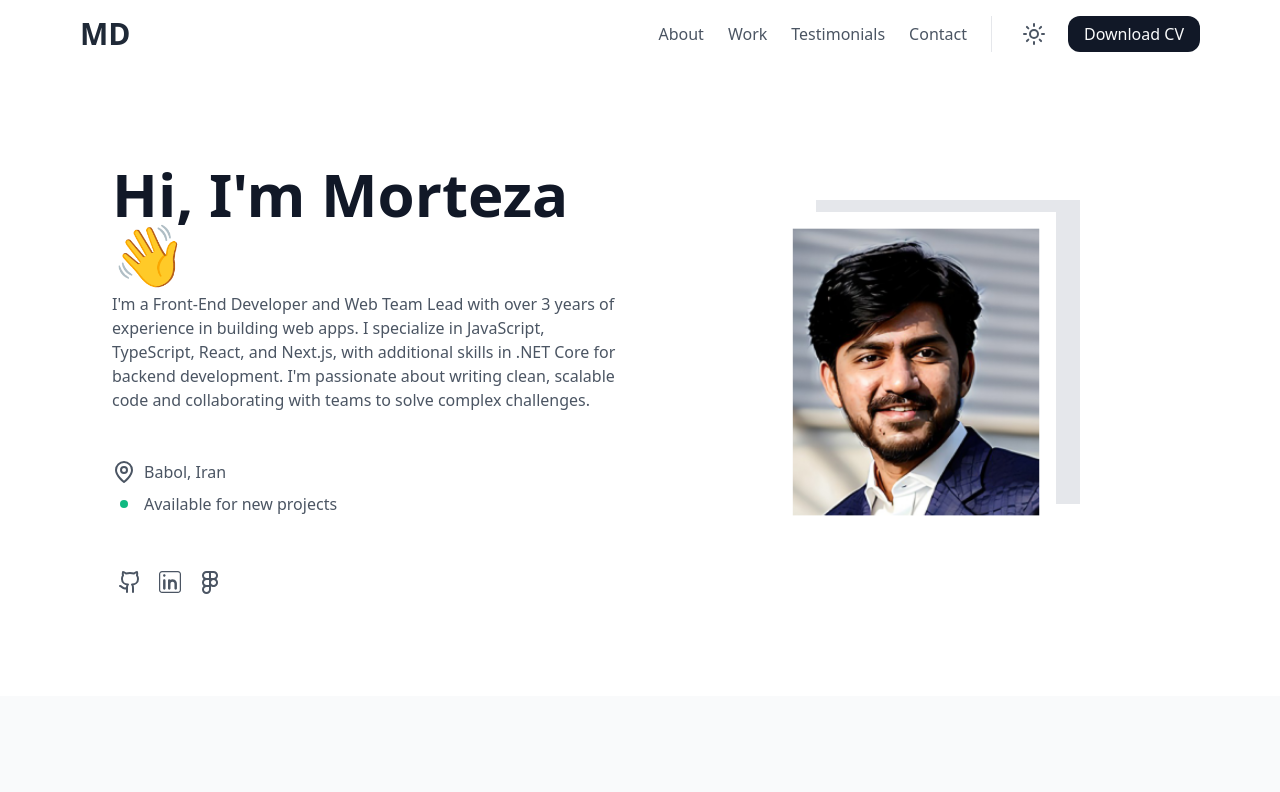
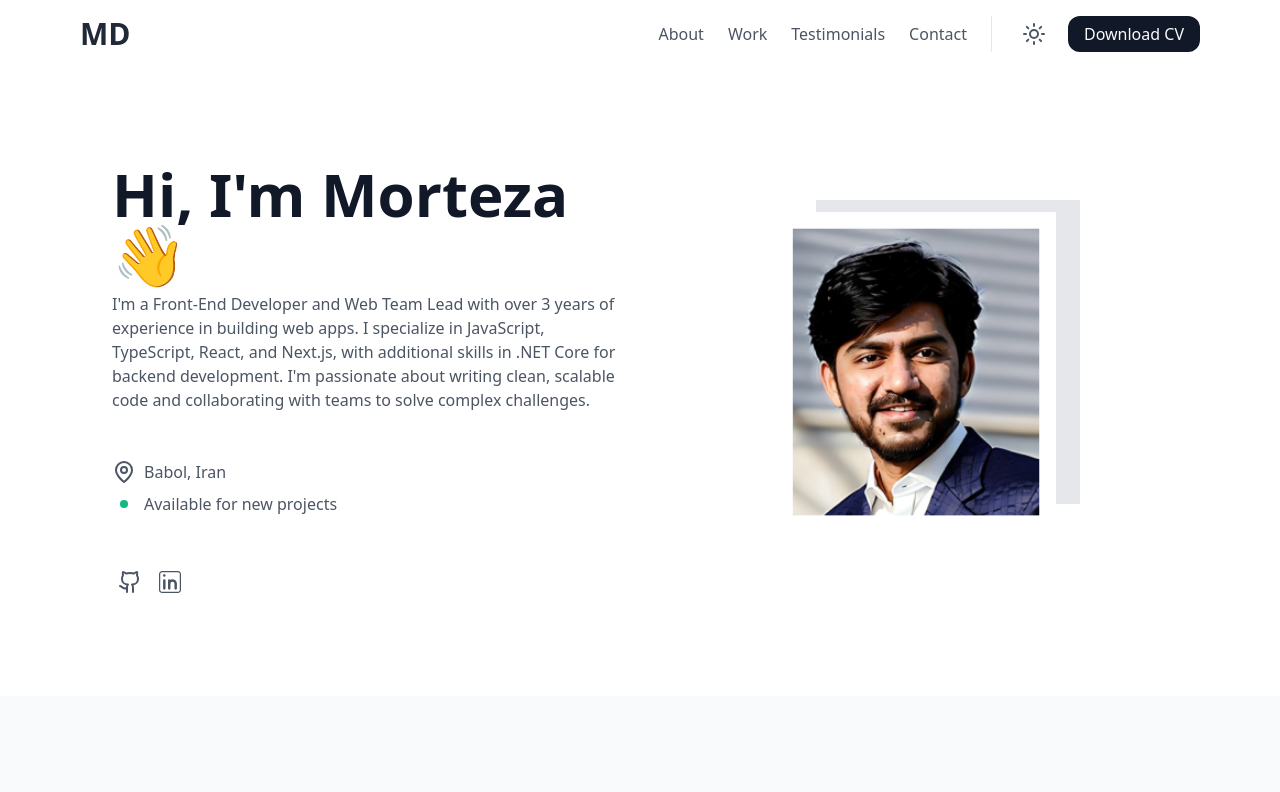
Before and after one commit to githubmor/portfolio, a Next.js app: page / in a window 1280 px wide. Shown: the top 792 px of the page. Built offline with nearby package versions, Linux system fonts and the light colour scheme.

Commit message:
add hero link

```diff
--- a/app/(sections)/contact-me/index.tsx
+++ b/app/(sections)/contact-me/index.tsx
@@ -30,7 +30,7 @@ function ContactMe() {
             <span className="text-gray-900 font-semibold text-lg">
               pc2man@gmail.com
             </span>
-            <IconButton onClick={() => console.log("copy")}>
+            <IconButton href="">
               <CopyIcon />
             </IconButton>
           </div>
@@ -39,7 +39,7 @@ function ContactMe() {
             <span className="text-gray-900 font-semibold text-lg">
               +98 9119010041
             </span>
-            <IconButton onClick={() => console.log("copy")}>
+            <IconButton href="">
               <CopyIcon />
             </IconButton>
           </div>
@@ -51,13 +51,13 @@ function ContactMe() {
             </span>
             <div className="w-full flex flex-col justify-center items-center gap-4">
               <div className="flex items-center gap-1">
-                <IconButton>
+                <IconButton href="">
                   <GithubIcon />
                 </IconButton>
-                <IconButton>
+                <IconButton href="">
                   <LinkedinIcon />
                 </IconButton>
-                <IconButton>
+                <IconButton href="">
                   <FigmaIcon />
                 </IconButton>
               </div>
--- a/app/(sections)/hero/desc/index.tsx
+++ b/app/(sections)/hero/desc/index.tsx
@@ -1,8 +1,5 @@
-import IconButton from "../../../components/icon-button";
-import FigmaIcon from "./figma-icon";
-import GithubIcon from "./github-icon";
-import LinkedinIcon from "./linkedin-icon";
 import MarkerIcon from "../marker-icon";
+import Links from "./links";
 
 function Desc() {
   return (
@@ -31,17 +28,7 @@ function Desc() {
           <span className="text-base">Available for new projects</span>
         </div>
       </div>
-      <div className="flex gap-1 text-gray-600">
-        <IconButton>
-          <GithubIcon />
-        </IconButton>
-        <IconButton>
-          <LinkedinIcon />
-        </IconButton>
-        <IconButton>
-          <FigmaIcon />
-        </IconButton>
-      </div>
+      <Links />
     </div>
   );
 }
--- /dev/null
+++ b/app/(sections)/hero/desc/links.tsx
@@ -0,0 +1,22 @@
+import IconButton from "@/app/components/icon-button";
+// import FigmaIcon from "./figma-icon";
+import GithubIcon from "./github-icon";
+import LinkedinIcon from "./linkedin-icon";
+
+function Links() {
+  return (
+    <div className="flex gap-1 text-gray-600">
+      <IconButton href="https://github.com/githubmor">
+        <GithubIcon />
+      </IconButton>
+      <IconButton href="http://www.linkedin.com/in/morteza-darzi">
+        <LinkedinIcon />
+      </IconButton>
+      {/* <IconButton href="">
+        <FigmaIcon />
+      </IconButton> */}
+    </div>
+  );
+}
+
+export default Links;
--- a/app/components/icon-button/index.tsx
+++ b/app/components/icon-button/index.tsx
@@ -1,21 +1,25 @@
-'use client'
+"use client";
+import Link from "next/link";
 import { MouseEvent, ReactNode } from "react";
 
 type Props = {
   children: ReactNode;
-  onClick?: (e?: MouseEvent<HTMLDivElement, globalThis.MouseEvent>) => void;
-  className?:string
+  onClick?: (e?: MouseEvent<HTMLAnchorElement, globalThis.MouseEvent>) => void;
+  className?: string;
+  href?: string;
 };
 
-function IconButton({ children,onClick, className="" }: Props) {
+function IconButton({ children, href, className = "", onClick }: Props) {
   return (
-    <div
-    onClick={onClick}
+    <Link
+      onClick={onClick}
+      href={href ?? {}}
+      target={href && "_blank"}
       role="button"
       className={`p-[0.375rem] w-min h-min hover:bg-gray-100 text-gray-600 rounded-lg active:bg-gray-200 ${className}`}
     >
       {children}
-    </div>
+    </Link>
   );
 }
 
```
